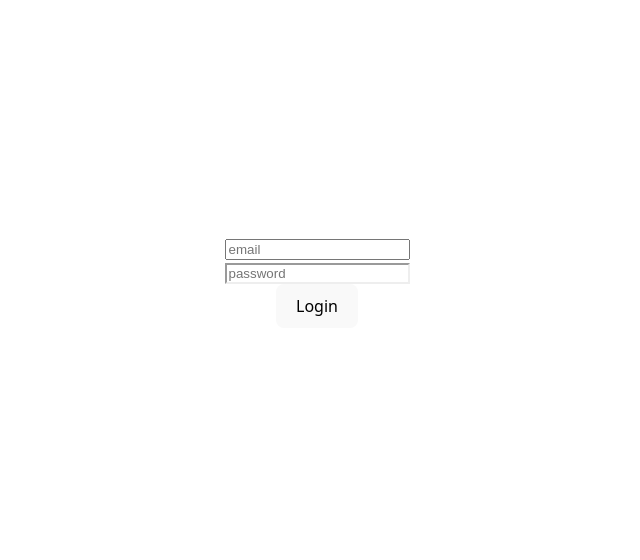
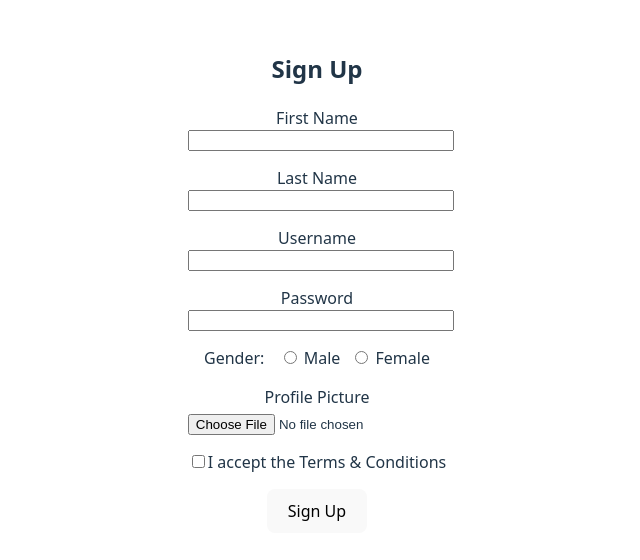
Before and after one commit to krishshah-trueigtech/React-Work, a React app: page / in a window 1280 px wide. Shown: the part 118-678 px from the top of the page, without its empty margins (323-963 px from the left). Built offline with nearby package versions, Linux system fonts and the light colour scheme; the HTML template or start-up script is replaced by a standard one.

Commit message:
Created: signup form

```diff
--- a/src/App.jsx
+++ b/src/App.jsx
@@ -5,6 +5,7 @@ import UserList from "./components/UserList.jsx"
 import reactLogo from './assets/react.svg'
 import viteLogo from '/vite.svg'
 import './App.css'
+import SignUp from './components/signUp.jsx'
 
 function App() {
 
@@ -12,7 +13,8 @@ function App() {
 
   return (
     <>
-    <LoginForm />
+    <SignUp/>
+
     </>
   )
 }
--- /dev/null
+++ b/src/components/SignUp.jsx
@@ -0,0 +1,129 @@
+import { useForm } from "react-hook-form";
+
+const SignUpForm = () => {
+  const {
+    register,
+    handleSubmit,
+    formState: { errors }
+  } = useForm();
+
+  const onSubmit = (data) => {
+
+    console.log("Form Submitted!", data);
+    console.log("Uploaded Image:", data.profilePic[0]);
+  };
+
+  return (
+    <div style={{ maxWidth: "400px", margin: "auto", padding: "20px" }}>
+      <h2>Sign Up</h2>
+      <form onSubmit={handleSubmit(onSubmit)}>
+
+        <div style={{ marginBottom: "15px" }}>
+          <label>First Name</label>
+          <input
+            {...register("firstName", {
+              required: "First Name is required",
+              minLength: { value: 2, message: "Min length is 2" },
+              pattern: { value: /^[A-Za-z]+$/, message: "Only letters allowed" }
+            })}
+            style={{ display: "block", width: "100%" }}
+          />
+          {errors.firstName && <span style={{ color: "red", fontSize: "12px" }}>{errors.firstName.message}</span>}
+        </div>
+
+        <div style={{ marginBottom: "15px" }}>
+          <label>Last Name</label>
+          <input
+            {...register("lastName", {
+              required: "Last Name is required",
+              minLength: { value: 2, message: "Min length is 2" },
+              pattern: { value: /^[A-Za-z]+$/, message: "Only letters allowed" }
+            })}
+            style={{ display: "block", width: "100%" }}
+          />
+          {errors.lastName && <span style={{ color: "red", fontSize: "12px" }}>{errors.lastName.message}</span>}
+        </div>
+
+        <div style={{ marginBottom: "15px" }}>
+          <label>Username</label>
+          <input
+            {...register("username", {
+              required: "Username is required",
+              minLength: { value: 2, message: "Min length is 2" },
+              pattern: {
+                value: /^[a-zA-Z0-9_]+$/,
+                message: "Only letters, numbers, and underscores allowed"
+              }
+            })}
+            style={{ display: "block", width: "100%" }}
+          />
+          {errors.username && <span style={{ color: "red", fontSize: "12px" }}>{errors.username.message}</span>}
+        </div>
+
+        <div style={{ marginBottom: "15px" }}>
+          <label>Password</label>
+          <input
+            type="password"
+            {...register("password", {
+              required: "Password is required",
+              minLength: { value: 8, message: "Min length is 8" },
+              pattern: {
+                value: /^(?=.*[a-z])(?=.*[A-Z])(?=.*[!@#$%^&*])/,
+                message: "Must include 1 Uppercase, 1 Lowercase, and 1 Special Character"
+              }
+            })}
+            style={{ display: "block", width: "100%" }}
+          />
+          {errors.password && <span style={{ color: "red", fontSize: "12px" }}>{errors.password.message}</span>}
+        </div>
+
+        <div style={{ marginBottom: "15px" }}>
+          <label>Gender: </label>
+          <label style={{ marginLeft: "10px" }}>
+            <input
+              type="radio"
+              value="male"
+              {...register("gender", { required: "Please select a gender" })}
+            /> Male
+          </label>
+          <label style={{ marginLeft: "10px" }}>
+            <input
+              type="radio"
+              value="female"
+              {...register("gender", { required: "Please select a gender" })}
+            /> Female
+          </label>
+          {errors.gender && <span style={{ color: "red", fontSize: "12px", display: "block" }}>{errors.gender.message}</span>}
+        </div>
+
+        <div style={{ marginBottom: "15px" }}>
+          <label>Profile Picture</label>
+          <input
+            type="file"
+            accept="image/*"
+            {...register("profilePic", {
+              required: "Profile picture is required"
+            })}
+            style={{ display: "block", marginTop: "5px" }}
+          />
+          {errors.profilePic && <span style={{ color: "red", fontSize: "12px" }}>{errors.profilePic.message}</span>}
+        </div>
+
+        <div style={{ marginBottom: "15px" }}>
+          <label>
+            <input
+              type="checkbox"
+              {...register("terms", { required: "You must accept the terms" })}
+            />
+            I accept the Terms & Conditions
+          </label>
+          {errors.terms && <span style={{ color: "red", fontSize: "12px", display: "block" }}>{errors.terms.message}</span>}
+        </div>
+
+        <button type="submit" style={{ padding: "10px 20px" }}>Sign Up</button>
+      </form>
+    </div>
+  );
+};
+
+export default SignUpForm;
```
